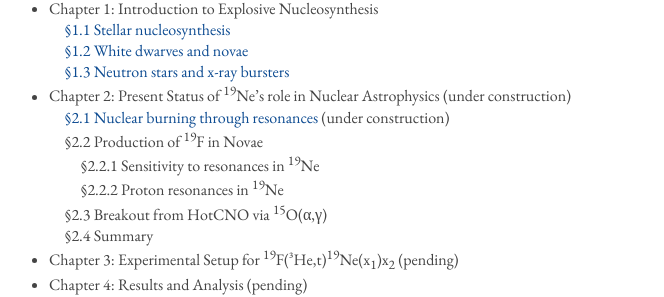
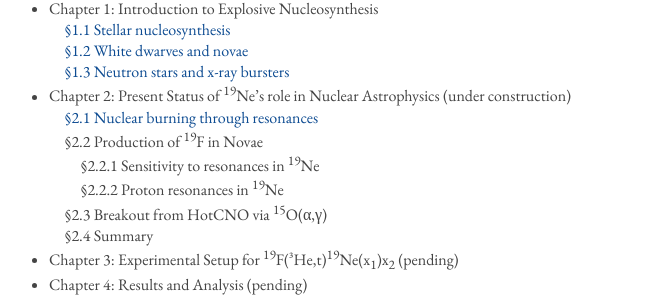
Before and after one commit to dwvisser/19ne-thesis, a Jekyll site: the page built from index.md, in a window 1280 px wide. Shown: the part 309-606 px from the top of the page, without its empty margins (307-971 px from the left). Built offline with Jekyll 4.4.1, drawn with Linux system fonts in a browser that asks for light colours.

Commit message:
2.1 no longer under construction.

```diff
--- a/index.md
+++ b/index.md
@@ -20,7 +20,7 @@ Site Contents
     + [§1.3 Neutron stars and x-ray bursters]({{site.baseurl}}/1.3/)
 * Chapter 2: Present Status of <sup>19</sup>Ne's role in Nuclear Astrophysics
   (under construction)
-    + [§2.1 Nuclear burning through resonances]({{site.baseurl}}/2.1/) (under construction)
+    + [§2.1 Nuclear burning through resonances]({{site.baseurl}}/2.1/)
     + §2.2 Production of <sup>19</sup>F in Novae
         + §2.2.1 Sensitivity to resonances in <sup>19</sup>Ne
         + §2.2.2 Proton resonances in <sup>19</sup>Ne
```
